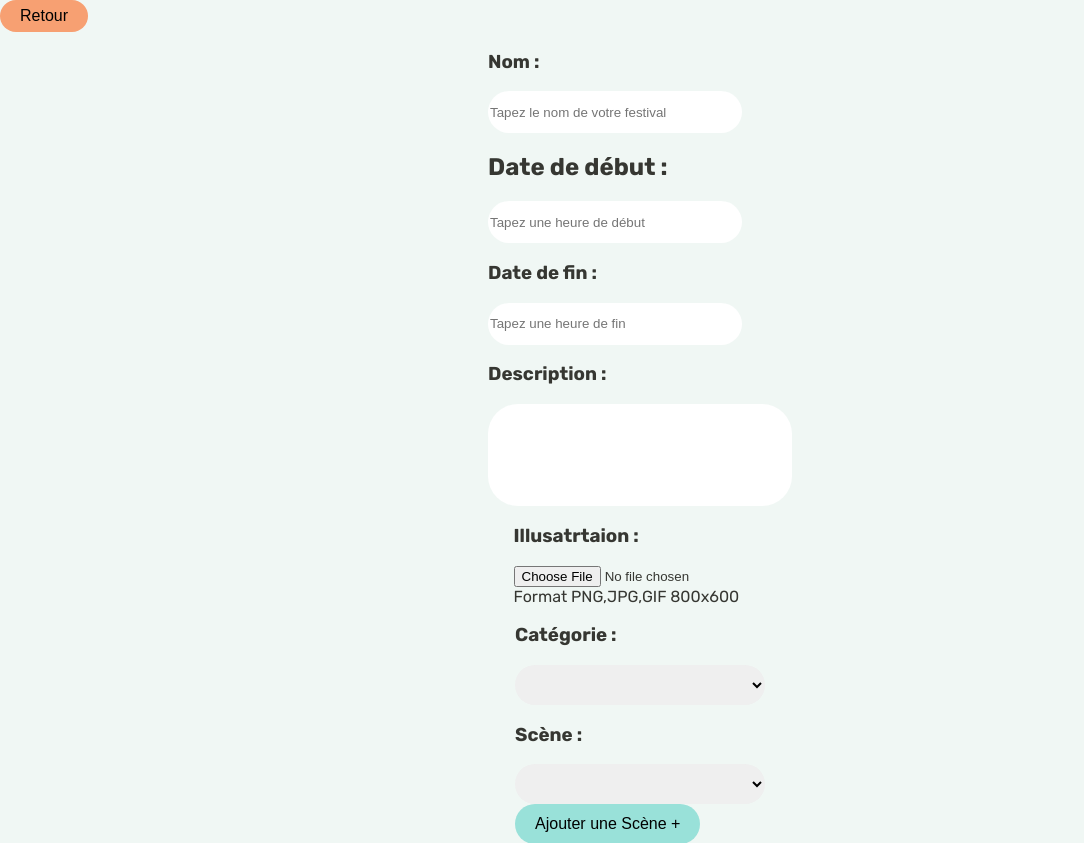
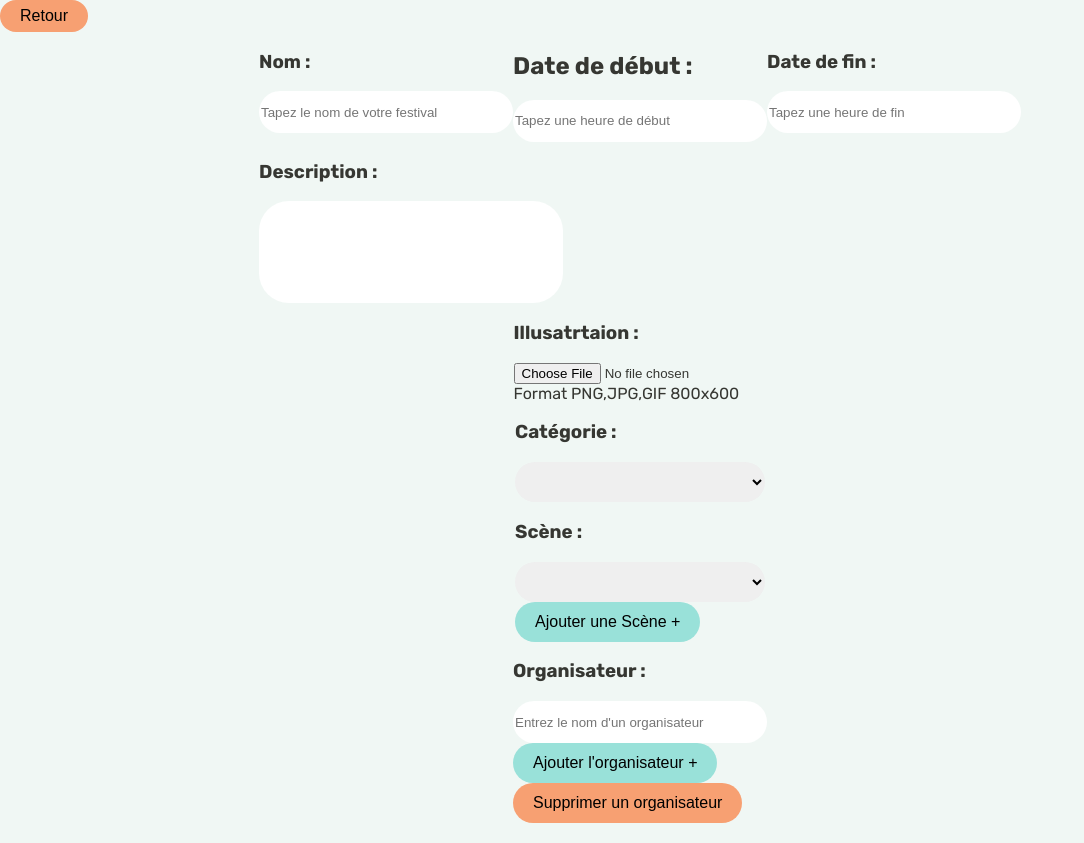
Before and after one commit to GroupeSAETPA1/Festiplan, a PHP site: template views/creation/createFestival.php in a window 1280 px wide. Shown: the part 51-894 px from the top of the page, without its empty margins (0-1084 px from the left). Run offline with PHP 8.4, Linux system fonts and the light colour scheme; the template is opened without the code that fills it, so the values that code supplies are empty; style sheets or scripts are compiled from the project's sources.

Commit message:
page festival

```diff
--- a/src/style/scss/createFestiplan.scss
+++ b/src/style/scss/createFestiplan.scss
@@ -154,9 +154,11 @@ select{
 }
 
 .NDD{
-
+  display: flex;
+  justify-content: space-between;
 }
 
 .Descr{
-
+  display: flex;
+  justify-content: space-between;
 }
```
